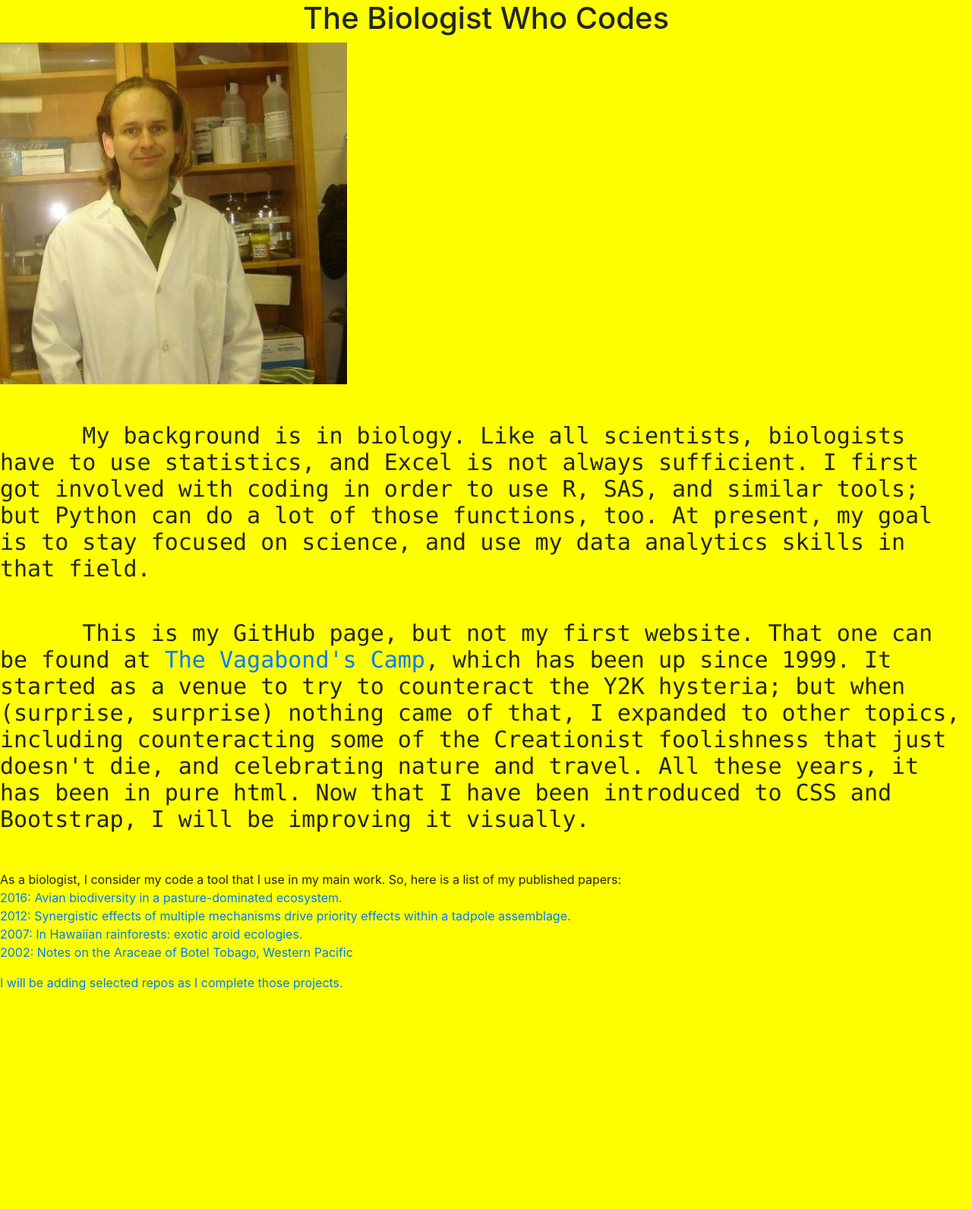
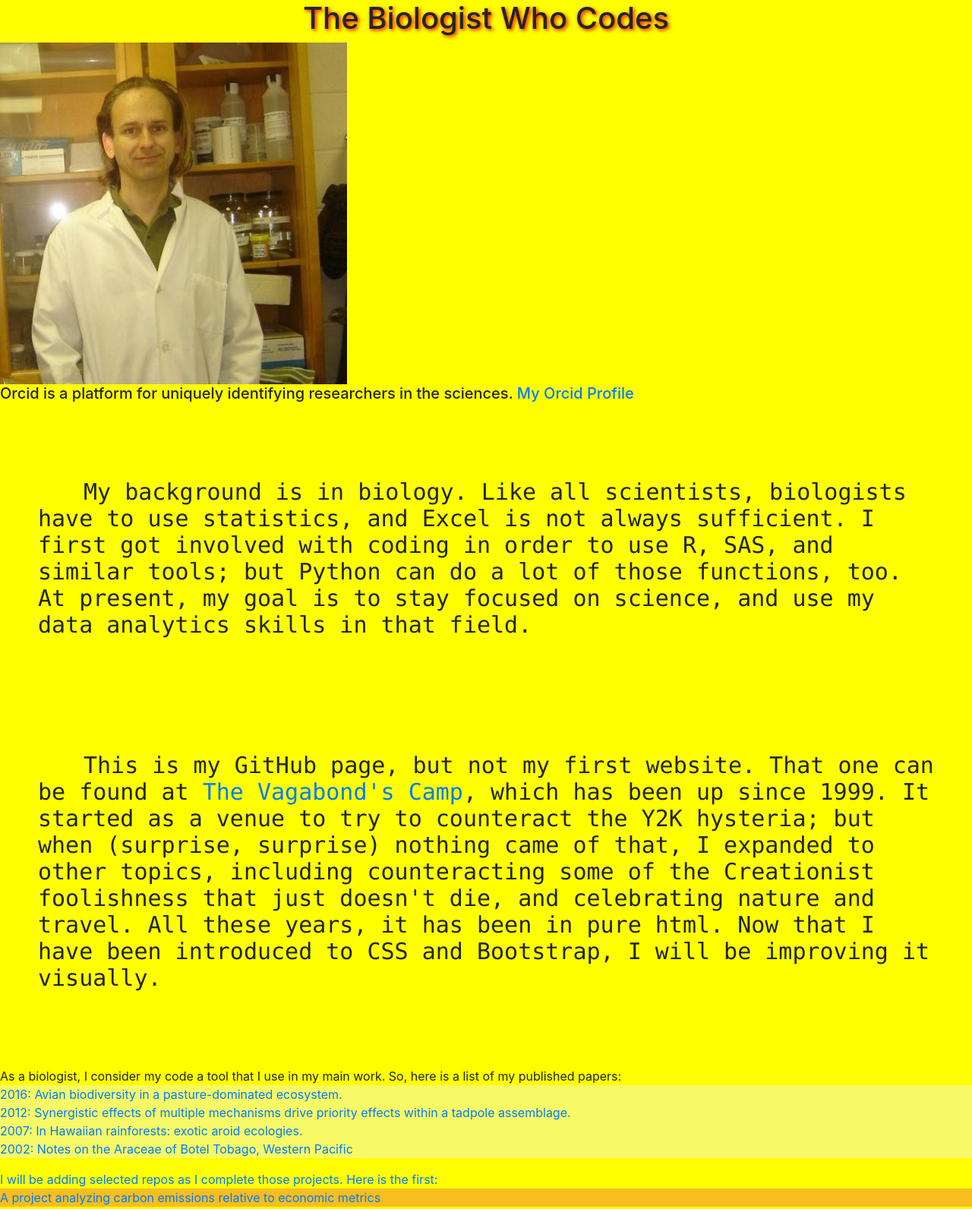
Before and after one commit to jason-hernandez-73/jason-hernandez-73.github.io, a plain HTML site: page index.html in a window 1280 px wide. Shown: the whole page at 76% size. Before the commit the page ends 1306 px from the top, so only its background shows below. Drawn offline with nearby package versions, Linux system fonts and the light colour scheme.

Commit message:
Added a lot more styling, removed styling from html after adding to css

```diff
--- a/index.html
+++ b/index.html
@@ -6,18 +6,18 @@
 	<link rel="stylesheet" href="styles.css">
 
 </head>
+<body>
 
-	<h1 align=center>The Biologist Who Codes</h1>
-<table align=center>
-	<tr>
-		<td><img src="images/Profile Pic.png"></td>
-		<td></td>
-	</tr>
-</table>
+	<h1>The Biologist Who Codes</h1>
 
-<p>&nbsp; &nbsp; &nbsp; My background is in biology. Like all scientists, biologists have to use statistics, and Excel is not always sufficient. I first got involved with coding in order to use R, SAS, and similar tools; but Python can do a lot of those functions, too. At present, my goal is to stay focused on science, and use my data analytics skills in that field.</p>
+<img src="images/Profile Pic.png">
 
-<p>&nbsp; &nbsp; &nbsp; This is my GitHub page, but not my first website. That one can be found at <a href="http://www.angelfire.com/wa/vagabond/">The Vagabond's Camp</a>, which has been up since 1999. It started as a venue to try to counteract the Y2K hysteria; but when (surprise, surprise) nothing came of that, I expanded to other topics, including counteracting some of the Creationist foolishness that just doesn't die, and celebrating nature and travel. All these years, it has been in pure html. Now that I have been introduced to CSS and Bootstrap, I will be improving it visually.</p>
+<h5>Orcid is a platform for uniquely identifying researchers in the sciences.
+<a href="https://orcid.org/0000-0002-1806-7540">My Orcid Profile</a></h5>
+
+<p>My background is in biology. Like all scientists, biologists have to use statistics, and Excel is not always sufficient. I first got involved with coding in order to use R, SAS, and similar tools; but Python can do a lot of those functions, too. At present, my goal is to stay focused on science, and use my data analytics skills in that field.</p>
+
+<p>This is my GitHub page, but not my first website. That one can be found at <a href="http://www.angelfire.com/wa/vagabond/">The Vagabond's Camp</a>, which has been up since 1999. It started as a venue to try to counteract the Y2K hysteria; but when (surprise, surprise) nothing came of that, I expanded to other topics, including counteracting some of the Creationist foolishness that just doesn't die, and celebrating nature and travel. All these years, it has been in pure html. Now that I have been introduced to CSS and Bootstrap, I will be improving it visually.</p>
 
 As a biologist, I consider my code a tool that I use in my main work. So, here is a list of my published papers:
 <ul>
@@ -26,5 +26,8 @@ As a biologist, I consider my code a tool that I use in my main work. So, here i
 	<li><a href="http://www.aroid.org/aroideana/getarticle.php?key=MDMwMDAxMQ==P">2007: In Hawaiian rainforests: exotic aroid ecologies.</li>
 	<li><a href="https://www.aroid.org/aroideana/getarticle.php?key=MDI1MDAxMA==D">2002: Notes on the Araceae of Botel Tobago, Western Pacific</li>
 	</ul>
-I will be adding selected repos as I complete those projects.
+I will be adding selected repos as I complete those projects. Here is the first:
+<ol>
+	<li><a href="https://github.com/jason-hernandez-73/climate_change_API_data">A project analyzing carbon emissions relative to economic metrics</a></li>
+</ol>
 </body>
--- a/styles.css
+++ b/styles.css
@@ -7,12 +7,29 @@ body {
   background-color:yellow;
 }
 
-pseudo-element::before {
-  content: &nbsp;
+h1 {
+  text-align: center;
+  text-shadow: 2px 2px 5px red;
 }
+
+img.center {
+  display: block;
+  margin-left: auto;
+  margin-right: auto;
+  }
+
+ ul li {
+   background: #f7fa66;
+ }
+
+ ol li {
+   background: #f7be20;
+ }
 
 p {
   display: block;
+  text-indent: 2em;
   margin: 50px auto;
+  padding: 50px;
   font: 30px Monaco,"Courier New","DejaVu Sans Mono","Bitstream Vera Sans Mono",monospace;
 }
```
